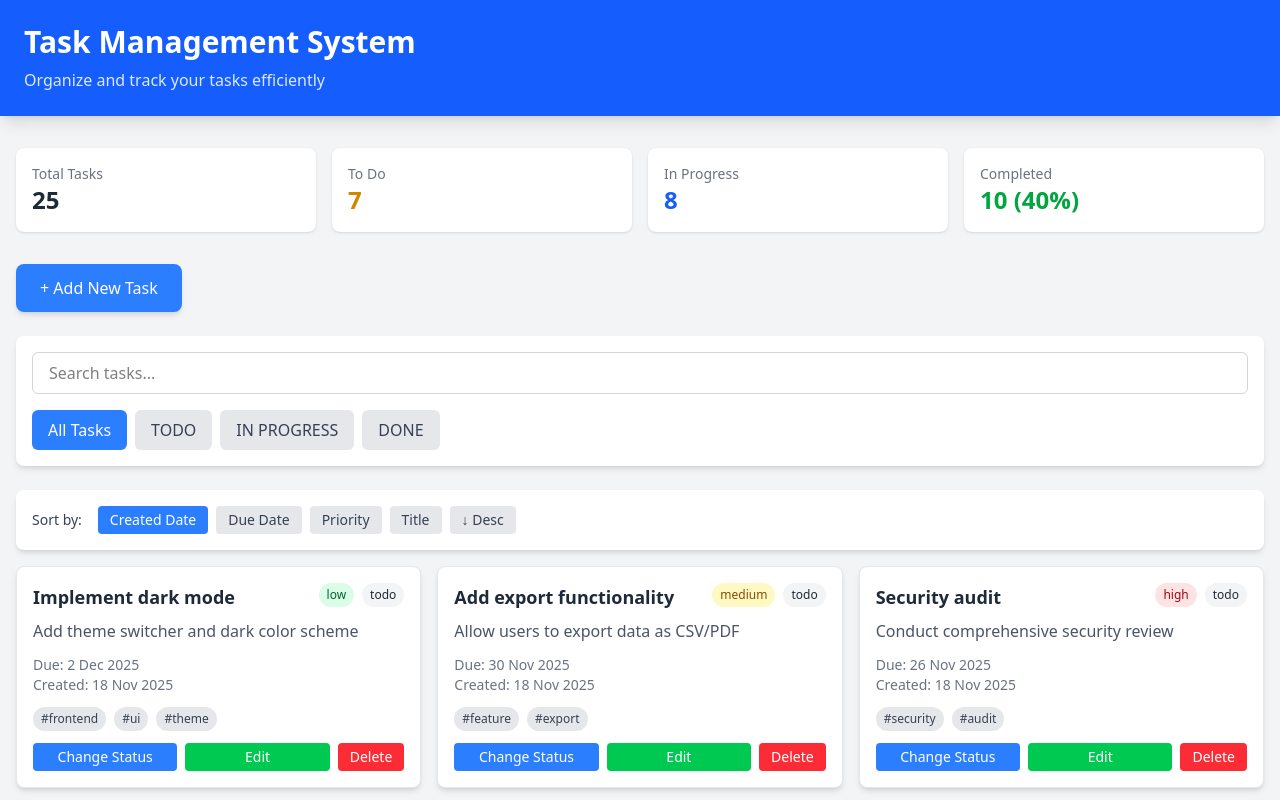
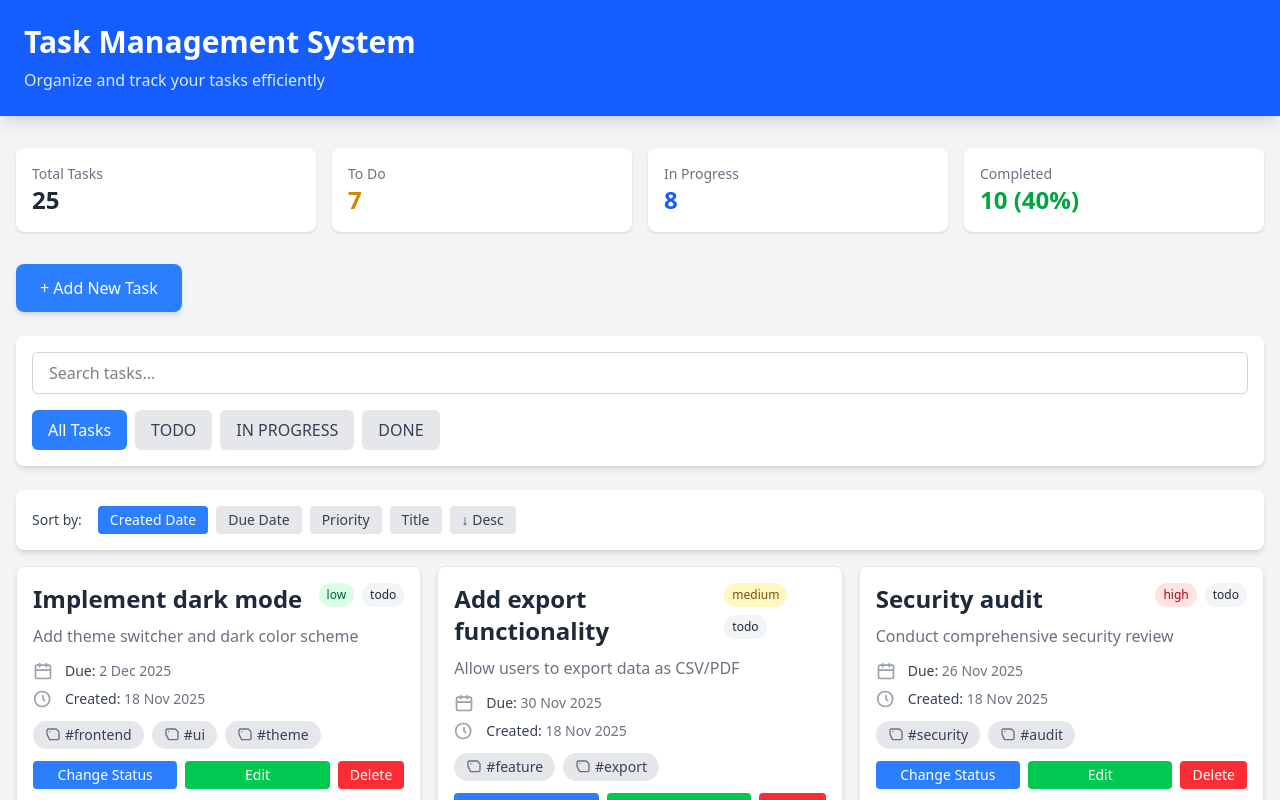
Before and after one commit to hitesh97/candiate-test, a React (Vite) app: page / in a window 1280 px wide. Shown: the top 800 px of the page. Built offline with nearby package versions, Linux system fonts and the light colour scheme.

Commit message:
refactoring component and ux improvements

```diff
--- /dev/null
+++ b/src/components/TagPill.tsx
@@ -0,0 +1,35 @@
+import React from 'react';
+import { TagIcon } from './icons/TagIcon';
+
+interface TagPillProps {
+  tag: string;
+  removable?: boolean;
+  onRemove?: (tag: string) => void;
+  className?: string;
+}
+
+export const TagPill = ({
+  tag,
+  removable,
+  onRemove,
+  className = '',
+}: TagPillProps) => {
+  return (
+    <span
+      className={`inline-flex items-center gap-1 bg-gray-200 text-gray-700 px-3 py-1 rounded-full text-sm ${className}`}
+    >
+      <TagIcon className="text-gray-500" />
+      <span>#{tag}</span>
+      {removable && onRemove && (
+        <button
+          type="button"
+          onClick={() => onRemove(tag)}
+          className="ml-2 text-gray-500 hover:text-red-600 focus:outline-none"
+          aria-label={`Remove tag ${tag}`}
+        >
+          ×
+        </button>
+      )}
+    </span>
+  );
+};
--- a/src/components/TaskCard.tsx
+++ b/src/components/TaskCard.tsx
@@ -1,5 +1,8 @@
 import { Task } from '../types/task';
 import React from 'react';
+import { TagPill } from './TagPill';
+import { CalendarIcon } from './icons/CalendarIcon';
+import { ClockIcon } from './icons/ClockIcon';
 
 interface TaskCardProps {
   task: Task;
@@ -61,7 +64,7 @@ export const TaskCard = ({
   return (
     <div className="bg-white p-4 rounded-lg shadow-md border border-gray-200 hover:shadow-lg transition-shadow">
       <div className="flex flex-col sm:flex-row sm:justify-between sm:items-start mb-2 gap-2">
-        <h3 className="text-lg font-semibold text-gray-800 wrap-break-word">
+        <h3 className="text-xl sm:text-2xl font-semibold text-gray-800 wrap-break-word">
           {task.title}
         </h3>
         <div className="flex gap-2 flex-wrap">
@@ -82,23 +85,31 @@ export const TaskCard = ({
         </div>
       </div>
 
-      <p className="text-gray-600 mb-3">{task.description}</p>
+      <p className="text-gray-500 mb-3 leading-relaxed">{task.description}</p>
 
-      <div className="text-sm text-gray-500 mb-3">
-        <p>Due: {formatDate(task.dueDate)}</p>
-        <p>Created: {formatDate(task.createdAt)}</p>
+      <div className="text-sm text-gray-500 mb-3 flex flex-col gap-2">
+        <div className="flex items-center gap-3">
+          <CalendarIcon className="text-gray-400" />
+          <span>
+            <span className="text-gray-700 font-medium">Due:</span>{' '}
+            {formatDate(task.dueDate)}
+          </span>
+        </div>
+
+        <div className="flex items-center gap-3">
+          <ClockIcon className="text-gray-400" />
+          <span>
+            <span className="text-gray-700 font-medium">Created:</span>{' '}
+            {formatDate(task.createdAt)}
+          </span>
+        </div>
       </div>
 
       {task.tags && task.tags.length > 0 && (
         <div className="mb-3">
           <div className="flex gap-2 flex-wrap">
             {task.tags.map((tag, index) => (
-              <span
-                key={index}
-                className="bg-gray-200 text-gray-700 px-2 py-1 text-xs rounded-full"
-              >
-                #{tag}
-              </span>
+              <TagPill key={index} tag={tag} />
             ))}
           </div>
         </div>
--- a/src/components/TaskForm.tsx
+++ b/src/components/TaskForm.tsx
@@ -1,5 +1,6 @@
 import { Task, TaskStatus, TaskPriority } from '../types/task';
 import React, { useState, useActionState } from 'react';
+import { TagPill } from './TagPill';
 
 interface TaskFormProps {
   onSubmit: (task: Omit<Task, 'id' | 'createdAt'>) => void;
@@ -253,20 +254,7 @@ export const TaskForm = ({
           {tags.length > 0 && (
             <div className="flex gap-2 flex-wrap mt-2">
               {tags.map((tag, index) => (
-                <span
-                  key={index}
-                  className="inline-flex items-center gap-1 bg-gray-200 text-gray-700 px-3 py-1 rounded-full text-sm"
-                >
-                  #{tag}
-                  <button
-                    type="button"
-                    onClick={() => removeTag(tag)}
-                    className="hover:text-red-600 focus:outline-none"
-                    aria-label={`Remove tag ${tag}`}
-                  >
-                    ×
-                  </button>
-                </span>
+                <TagPill key={index} tag={tag} removable onRemove={removeTag} />
               ))}
             </div>
           )}
--- /dev/null
+++ b/src/components/icons/CalendarIcon.tsx
@@ -0,0 +1,18 @@
+import React from 'react';
+
+export const CalendarIcon = ({ className = '' }: { className?: string }) => (
+  <svg
+    className={`w-5 h-5 ${className}`}
+    fill="none"
+    stroke="currentColor"
+    viewBox="0 0 24 24"
+    aria-hidden
+  >
+    <path
+      strokeLinecap="round"
+      strokeLinejoin="round"
+      strokeWidth={2}
+      d="M8 7V3m8 4V3M3 11h18M5 21h14a2 2 0 002-2V7a2 2 0 00-2-2H5a2 2 0 00-2 2v12a2 2 0 002 2z"
+    />
+  </svg>
+);
--- /dev/null
+++ b/src/components/icons/ClockIcon.tsx
@@ -0,0 +1,18 @@
+import React from 'react';
+
+export const ClockIcon = ({ className = '' }: { className?: string }) => (
+  <svg
+    className={`w-5 h-5 ${className}`}
+    fill="none"
+    stroke="currentColor"
+    viewBox="0 0 24 24"
+    aria-hidden
+  >
+    <path
+      strokeLinecap="round"
+      strokeLinejoin="round"
+      strokeWidth={2}
+      d="M12 8v4l2 2m6-2a9 9 0 11-18 0 9 9 0 0118 0z"
+    />
+  </svg>
+);
--- /dev/null
+++ b/src/components/icons/TagIcon.tsx
@@ -0,0 +1,18 @@
+import React from 'react';
+
+export const TagIcon = ({ className = '' }: { className?: string }) => (
+  <svg
+    className={`w-4 h-4 ${className}`}
+    fill="none"
+    stroke="currentColor"
+    viewBox="0 0 24 24"
+    aria-hidden
+  >
+    <path
+      strokeLinecap="round"
+      strokeLinejoin="round"
+      strokeWidth={2}
+      d="M7 7h.01M7 3h10l4 4v10a2 2 0 01-2 2H7L3 11V5a2 2 0 012-2z"
+    />
+  </svg>
+);
```
Also changed, not shown: 1 other file (tests, documents, lock files or other folders).
